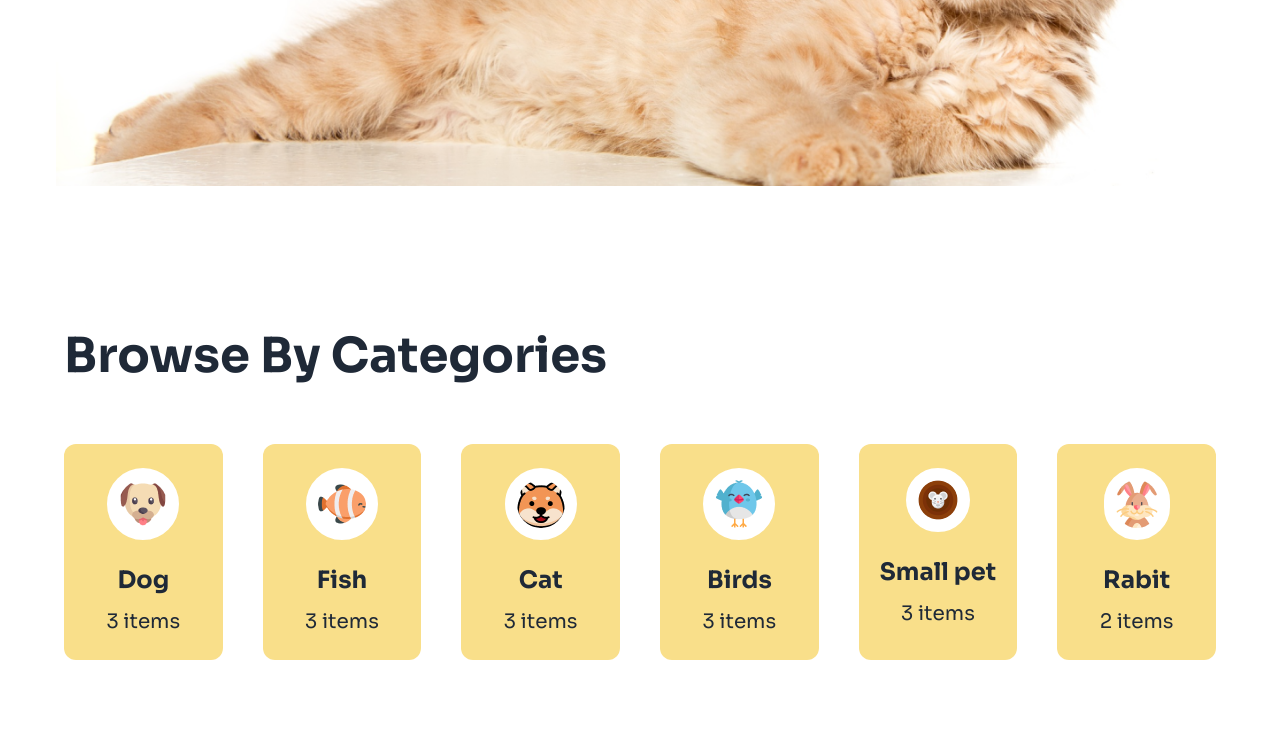
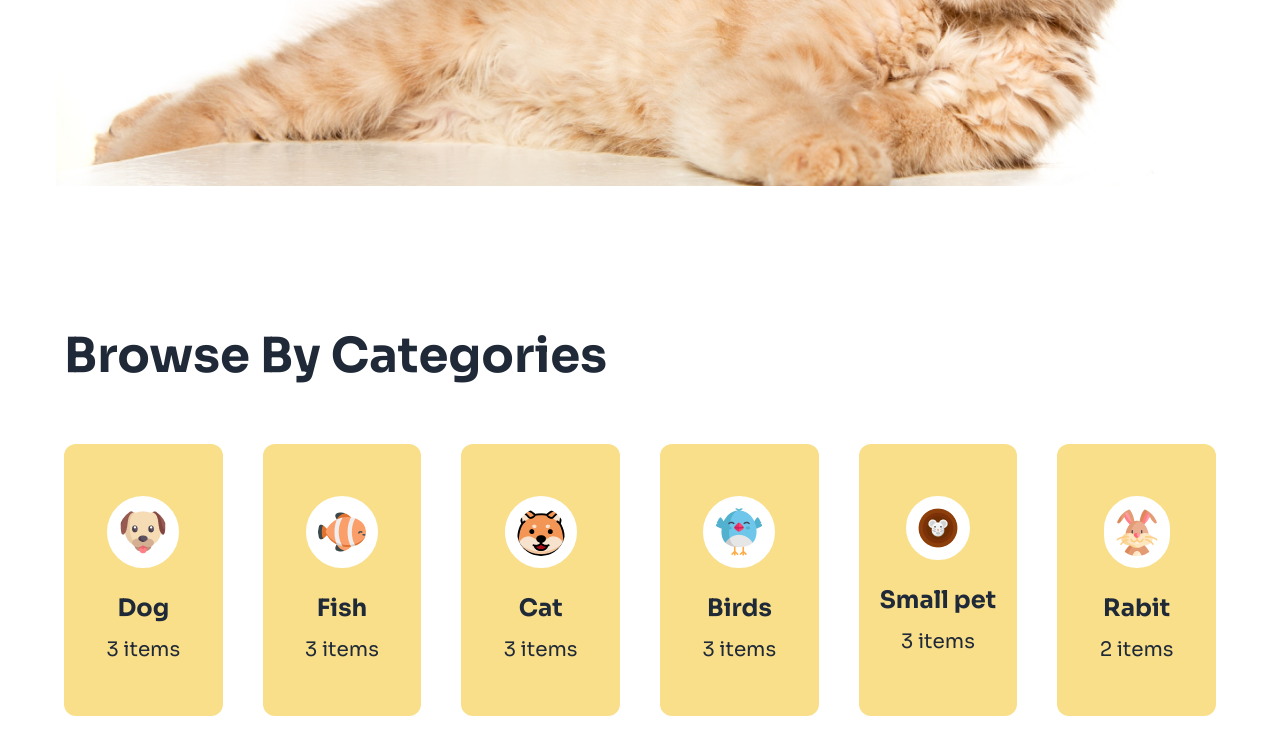
Before and after one commit to maraj48/assignment-3-ph, a plain HTML site: page index.html in a window 1280 px wide. Shown: the part 635-1389 px from the top of the page. Drawn offline with nearby package versions, Linux system fonts and the light colour scheme.

Commit message:
corrected catagory padding

```diff
--- a/index.html
+++ b/index.html
@@ -112,7 +112,7 @@
     <section
       class="rounded-xl grid grid-cols-2 md:grid-cols-6 relative my-6 md:-top-[360px] gap-10 mx-16 text-center"
     >
-      <div class="rounded-xl bg-[#F9DF8A]">
+      <div class="py-7 rounded-xl bg-[#F9DF8A]">
         <div class="flex justify-center">
           <img
             class="my-6 bg-white rounded-full border-4 border-white p-2"
@@ -124,7 +124,7 @@
         <h3 class="mb-6 text-xl">3 items</h3>
       </div>
 
-      <div class="rounded-xl bg-[#F9DF8A]">
+      <div class="py-7 rounded-xl bg-[#F9DF8A]">
         <div class="flex justify-center">
           <img
             class="my-6 bg-white rounded-full border-4 border-white p-2"
@@ -135,7 +135,7 @@
         <h1 class="mb-3 text-2xl font-bold">Fish</h1>
         <h3 class="mb-6 text-xl">3 items</h3>
       </div>
-      <div class="rounded-xl bg-[#F9DF8A]">
+      <div class="py-7 rounded-xl bg-[#F9DF8A]">
         <div class="flex justify-center">
           <img
             class="my-6 bg-white rounded-full border-4 border-white p-2"
@@ -146,7 +146,7 @@
         <h1 class="mb-3 text-2xl font-bold">Cat</h1>
         <h3 class="mb-6 text-xl">3 items</h3>
       </div>
-      <div class="rounded-xl bg-[#F9DF8A]">
+      <div class="py-7 rounded-xl bg-[#F9DF8A]">
         <div class="flex justify-center">
           <img
             class="my-6 bg-white rounded-full border-4 border-white p-2"
@@ -157,7 +157,7 @@
         <h1 class="mb-3 text-2xl font-bold">Birds</h1>
         <h3 class="mb-6 text-xl">3 items</h3>
       </div>
-      <div class="rounded-xl bg-[#F9DF8A]">
+      <div class="py-7 rounded-xl bg-[#F9DF8A]">
         <div class="flex justify-center">
           <img
             class="my-6 bg-white rounded-full border-4 border-white p-2"
@@ -168,7 +168,7 @@
         <h1 class="mb-3 text-2xl font-bold">Small pet</h1>
         <h3 class="mb-6 text-xl">3 items</h3>
       </div>
-      <div class="rounded-xl bg-[#F9DF8A]">
+      <div class="py-7 rounded-xl bg-[#F9DF8A]">
         <div class="flex justify-center">
           <img
             class="my-6 bg-white rounded-full border-4 border-white p-2"
@@ -179,6 +179,7 @@
         <h1 class="mb-3 text-2xl font-bold">Rabit</h1>
         <h3 class="mb-6 text-xl">2 items</h3>
       </div>
+
     </section>
   </body>
 </html>
```
